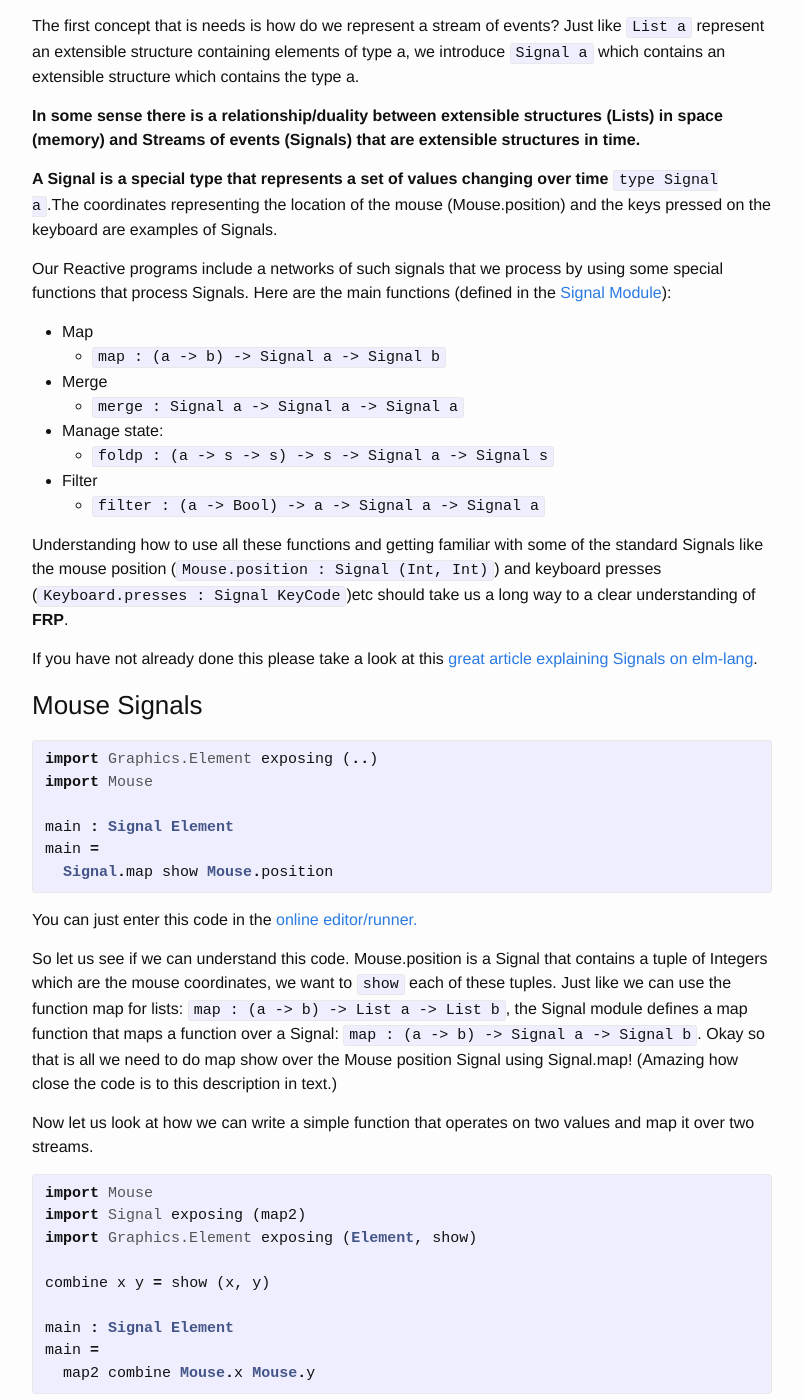
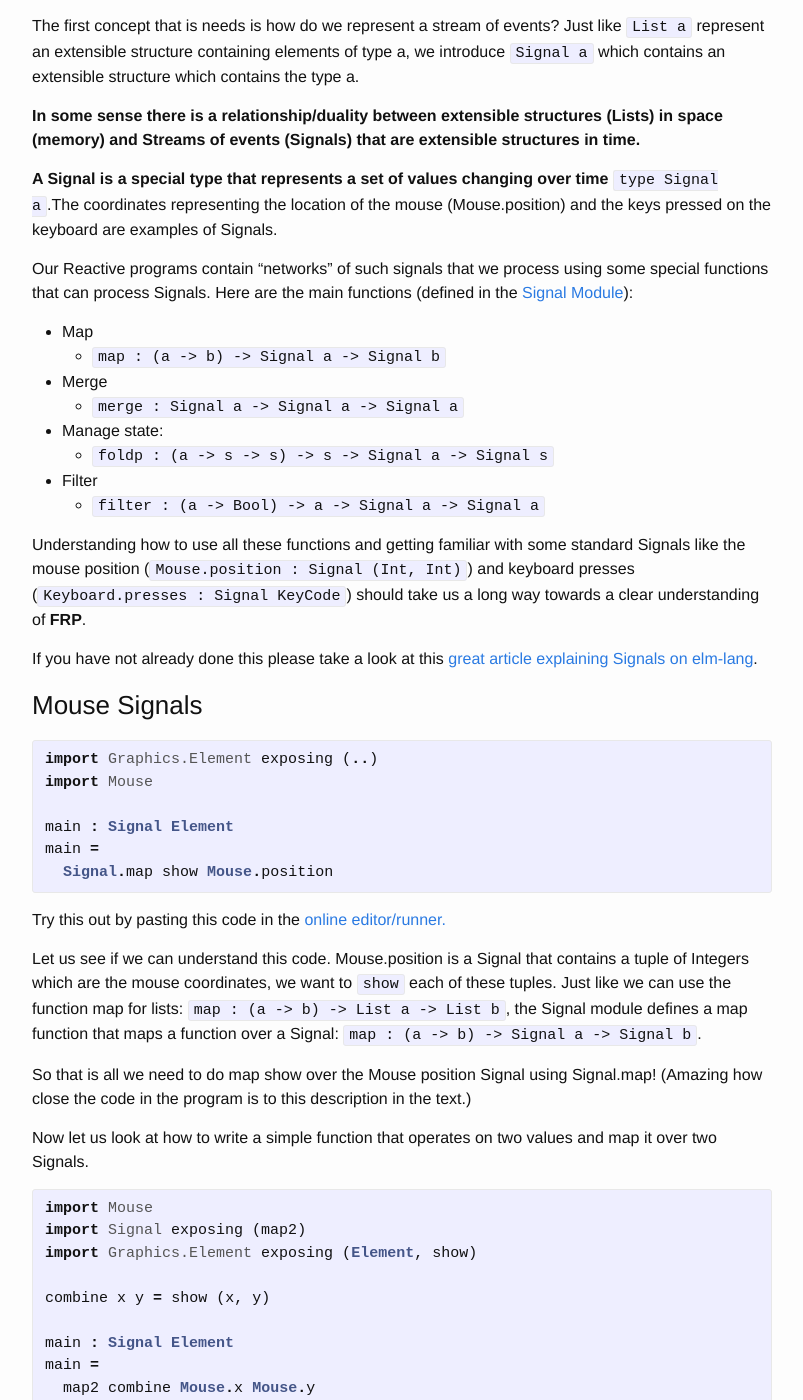
Before and after one commit to csmith111/csmith111.github.io, a Jekyll site: the page built from _posts/2016-02-10-Signals.md, in a window 1280 px wide and 1400 px high, scrolled down 315 px. Shown: the whole window, without its empty margins (238-1041 px from the left). Built offline with Jekyll 4.4.1, drawn with Linux system fonts in a browser that asks for light colours; some of the changed text lies outside the part shown.

Commit message:
fifth blog post

```diff
--- a/_posts/2016-02-10-Signals.md
+++ b/_posts/2016-02-10-Signals.md
@@ -14,7 +14,7 @@ The first concept that is needs is how do we represent a stream of events? Just
 
 **A Signal is a special type that represents a set of values changing over time** `type Signal a`.The coordinates representing the location of the mouse (Mouse.position) and the keys pressed on the keyboard are examples of Signals.
 
-Our Reactive programs include a networks of such signals that we process by using some special functions that process Signals.
+Our Reactive programs contain "networks" of such signals that we process using some special functions that can process Signals.
 Here are the main functions (defined in the [Signal Module][SignalModule]):
 
 * Map
@@ -26,7 +26,7 @@ Here are the main functions (defined in the [Signal Module][SignalModule]):
 * Filter
   - `filter : (a -> Bool) -> a -> Signal a -> Signal a`
 
-Understanding how to use all these functions and getting familiar with some of the standard Signals like the mouse position (`Mouse.position : Signal (Int, Int)`)  and keyboard presses (`Keyboard.presses : Signal KeyCode`)etc should take us a long way to a clear understanding of **FRP**.
+Understanding how to use all these functions and getting familiar with some standard Signals like the mouse position (`Mouse.position : Signal (Int, Int)`)  and keyboard presses (`Keyboard.presses : Signal KeyCode`) should take us a long way towards a clear understanding of **FRP**.
 
 If you have not already done this please take a look at this [great article explaining Signals on elm-lang][Signals-elm-lang].
 
@@ -42,14 +42,15 @@ main =
 
 {% endhighlight %}
 
-You can just enter this code in the [online editor/runner.][try-elm]
+Try this out by pasting this code in the [online editor/runner.][try-elm]
 
-So let us see if we can understand this code. Mouse.position is a Signal that contains a tuple of Integers which are the mouse coordinates, we want to `show` each of these tuples.
+Let us see if we can understand this code. Mouse.position is a Signal that contains a tuple of Integers which are the mouse coordinates, we want to `show` each of these tuples.
 Just like we can use the function map for lists:
 `map : (a -> b) -> List a -> List b`, the Signal module defines a map function that maps a function over a Signal: `map : (a -> b) -> Signal a -> Signal b`.
- Okay so that is all we need to do map show over the Mouse position Signal using Signal.map! (Amazing how close the code is to this description in text.)
 
-Now let us look at how we can write a simple function that operates on two values  and map it over two streams.
+ So that is all we need to do map show over the Mouse position Signal using Signal.map! (Amazing how close the code in the program is to this description in the text.)
+
+Now let us look at how to write a simple function that operates on two values  and map it over two Signals.
 
 {% highlight Haskell %}
 import Mouse
```
Also changed, not shown: other parts of _posts/2016-02-10-Signals.md (+1 -1 lines).
